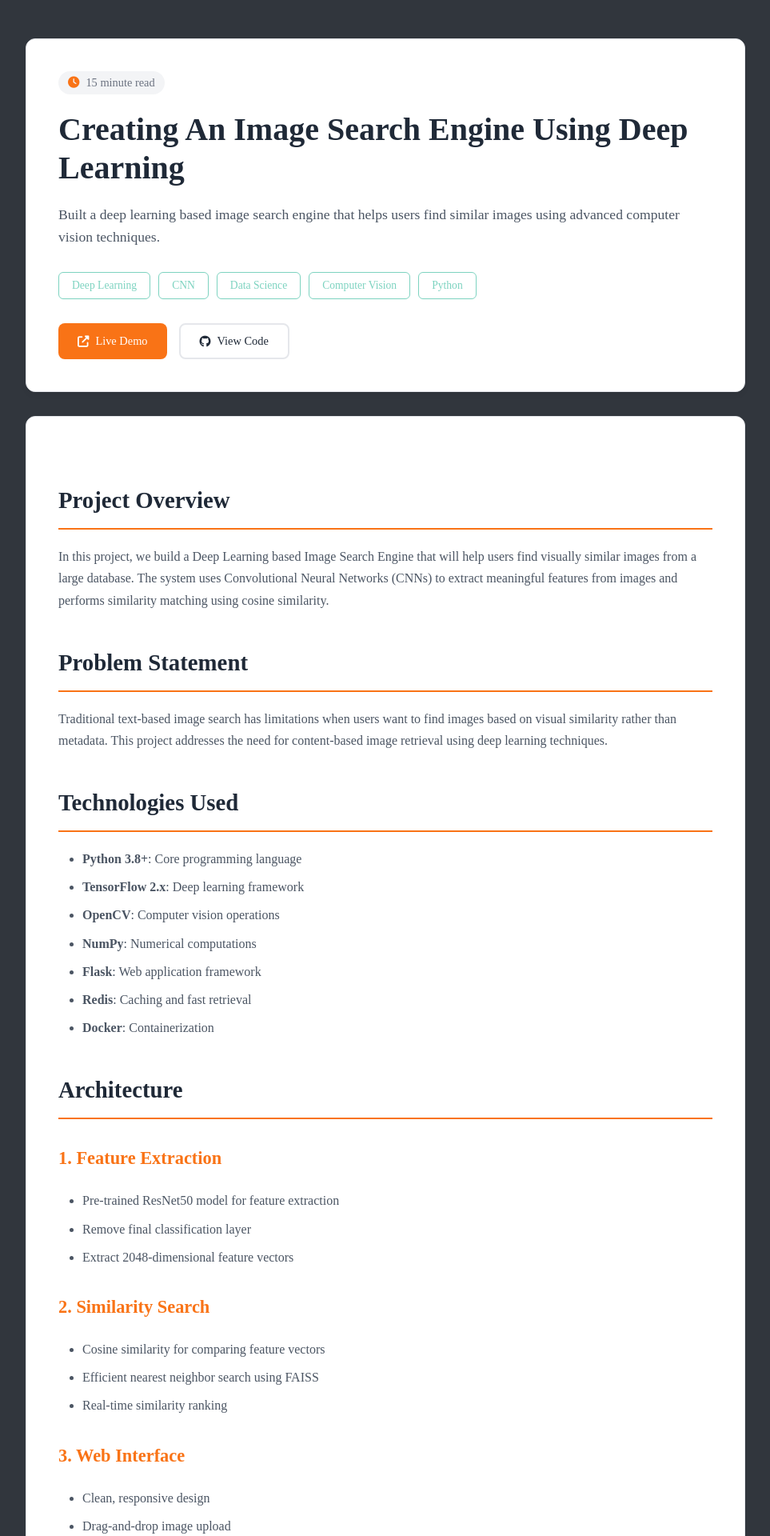
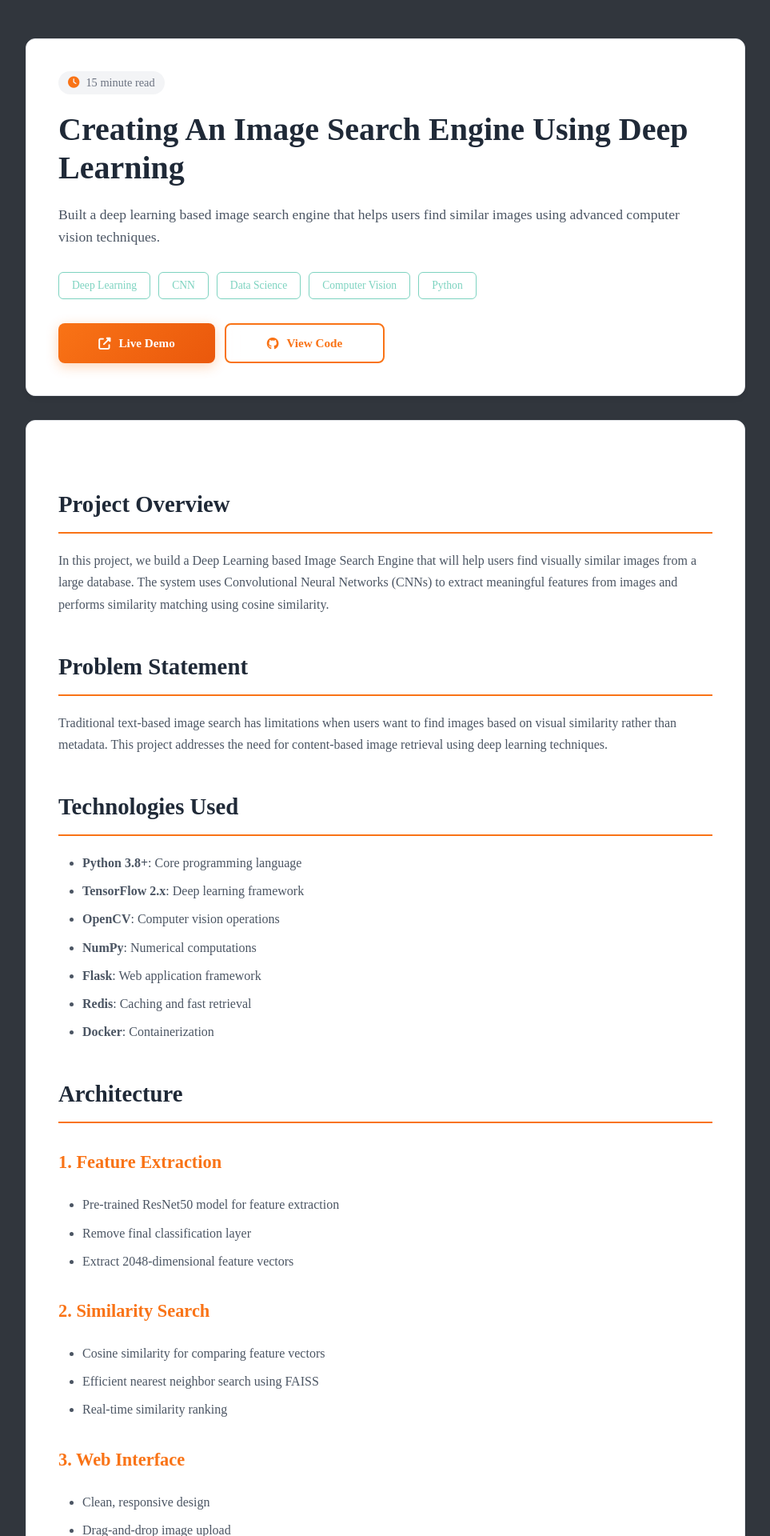
Before and after one commit to realahmed45/cybersecurity-portfolio, a Jekyll site: the page built from _projects/image-search-engine.md, in a window 1280 px wide. Shown: the top 1920 px of the page at 80% size, without its empty margins (158-1121 px from the left). Built offline with Jekyll 4.4.1, drawn with Linux system fonts in a browser that asks for light colours.

Commit message:
some minor changes

```diff
--- a/_layouts/default.html
+++ b/_layouts/default.html
@@ -27,6 +27,10 @@
 
     <footer class="site-footer">
       <div class="container">
+        <div class="footer-content">
+          <div class="footer-icon">
+            <i class="fas fa-shield-alt"></i>
+          </div>
           <p>
             Powered by
             <a href="{{ site.company_url }}" target="_blank"
@@ -34,13 +38,14 @@
             >
           </p>
         </div>
+      </div>
     </footer>
 
     <style>
       .site-footer {
         background: #31363d;
         border-top: 1px solid #4a5158;
-        padding: 30px 0;
+        padding: 40px 0;
         text-align: center;
       }
 
@@ -48,6 +53,29 @@
         max-width: 1200px;
         margin: 0 auto;
         padding: 0 20px;
+      }
+
+      .footer-content {
+        display: flex;
+        flex-direction: column;
+        align-items: center;
+        gap: 15px;
+      }
+
+      .footer-icon {
+        margin-bottom: 5px;
+      }
+
+      .footer-icon i {
+        font-size: 2.2rem;
+        color: #f97316;
+        transition: all 0.4s ease;
+        filter: drop-shadow(0 0 10px rgba(249, 115, 22, 0.3));
+      }
+
+      .footer-icon i:hover {
+        transform: scale(1.1) rotate(5deg);
+        filter: drop-shadow(0 0 20px rgba(249, 115, 22, 0.6));
       }
 
       .site-footer p {
@@ -59,10 +87,22 @@
       .site-footer a {
         color: #f97316;
         text-decoration: none;
+        transition: color 0.3s ease;
       }
 
       .site-footer a:hover {
+        color: #7dd3c0;
         text-decoration: underline;
+      }
+
+      @media (max-width: 768px) {
+        .footer-icon i {
+          font-size: 2rem;
+        }
+
+        .site-footer {
+          padding: 30px 0;
+        }
       }
     </style>
   </body>
--- a/_layouts/project.html
+++ b/_layouts/project.html
@@ -86,44 +86,51 @@ layout: default
 
   .project-actions {
     display: flex;
-    gap: 15px;
+    gap: 12px;
     flex-wrap: wrap;
   }
 
   .btn {
     display: inline-flex;
     align-items: center;
-    gap: 8px;
-    padding: 12px 24px;
+    gap: 10px;
+    padding: 14px 28px;
     border-radius: 8px;
-    font-weight: 500;
+    font-weight: 600;
     text-decoration: none;
     transition: all 0.3s ease;
-    font-size: 0.9rem;
+    font-size: 0.95rem;
+    min-width: 140px;
+    justify-content: center;
+    border: none;
+    cursor: pointer;
   }
 
   .btn-primary {
-    background: #f97316;
+    background: linear-gradient(135deg, #f97316, #ea580c);
     color: white;
-    border: none;
+    box-shadow: 0 4px 15px rgba(249, 115, 22, 0.3);
   }
 
   .btn-primary:hover {
-    background: #ea580c;
+    background: linear-gradient(135deg, #ea580c, #dc2626);
     transform: translateY(-2px);
-    box-shadow: 0 4px 12px rgba(249, 115, 22, 0.3);
+    box-shadow: 0 8px 25px rgba(249, 115, 22, 0.4);
   }
 
   .btn-secondary {
-    background: transparent;
-    color: #1f2937;
-    border: 2px solid #e5e7eb;
+    background: rgba(255, 255, 255, 0.05);
+    color: #f97316;
+    border: 2px solid #f97316;
+    backdrop-filter: blur(10px);
   }
 
   .btn-secondary:hover {
+    background: #f97316;
+    color: #ffffff;
     border-color: #f97316;
-    color: #f97316;
     transform: translateY(-2px);
+    box-shadow: 0 8px 20px rgba(249, 115, 22, 0.3);
   }
 
   .project-content {
@@ -273,12 +280,14 @@ layout: default
     .project-actions {
       flex-direction: column;
       gap: 12px;
+      width: 100%;
     }
 
     .btn {
       width: 100%;
       justify-content: center;
-      padding: 14px 20px;
+      padding: 16px 20px;
+      font-size: 0.9rem;
     }
 
     .project-content h2 {
@@ -298,8 +307,10 @@ layout: default
     }
 
     .nav-link {
-      padding: 14px 20px;
+      padding: 16px 24px;
       font-size: 0.9rem;
+      width: 100%;
+      justify-content: center;
     }
   }
 
@@ -324,6 +335,7 @@ layout: default
     .btn {
       flex: 1;
       justify-content: center;
+      min-width: 120px;
     }
   }
 
@@ -347,7 +359,7 @@ layout: default
   @media (hover: none) and (pointer: coarse) {
     .btn,
     .nav-link {
-      min-height: 44px;
+      min-height: 48px;
     }
 
     .btn:active,
```
Lines whose indentation alone changed are shown as unchanged.
